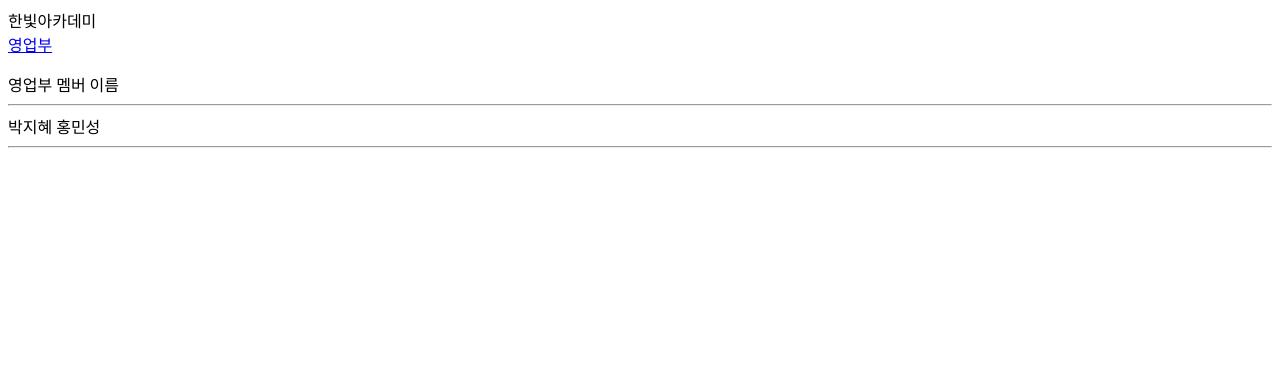
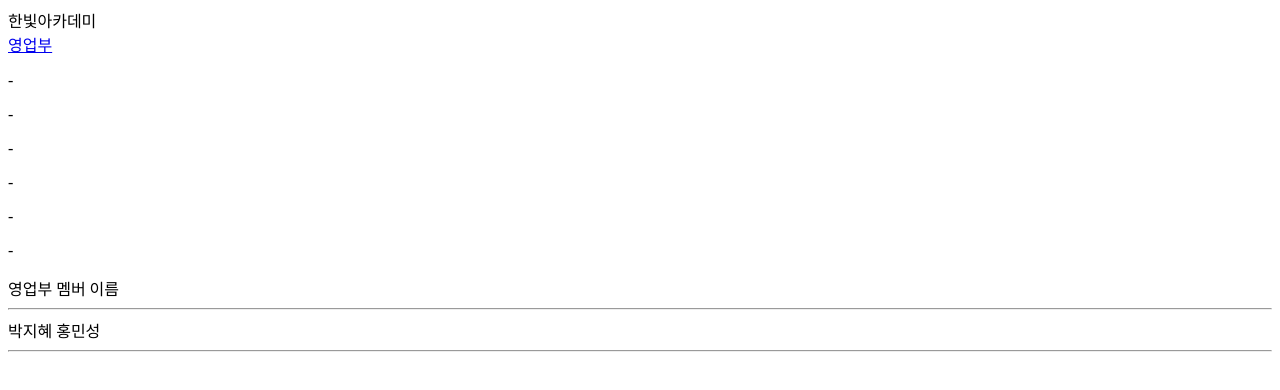
Before and after one commit to wndgus0712/f, a plain HTML site: page index.html in a window 1280 px wide. Drawn offline with Linux system fonts and the light colour scheme.

Commit message:
Update index.html

```diff
--- a/index.html
+++ b/index.html
@@ -9,9 +9,9 @@
       <a href="#mem1">영업부</a>
     </department>
   </company>
-  <p></p> <p></p>
-  <p></p> <p></p>
-  <p></p> <p></p>
+  <p>-</p> <p>-</p>
+  <p>-</p> <p>-</p>
+  <p>-</p> <p>-</p>
   <staff id="mem1">영업부 멤버 이름
     <hr/>
     <member position="과장">박지혜</member>
```
